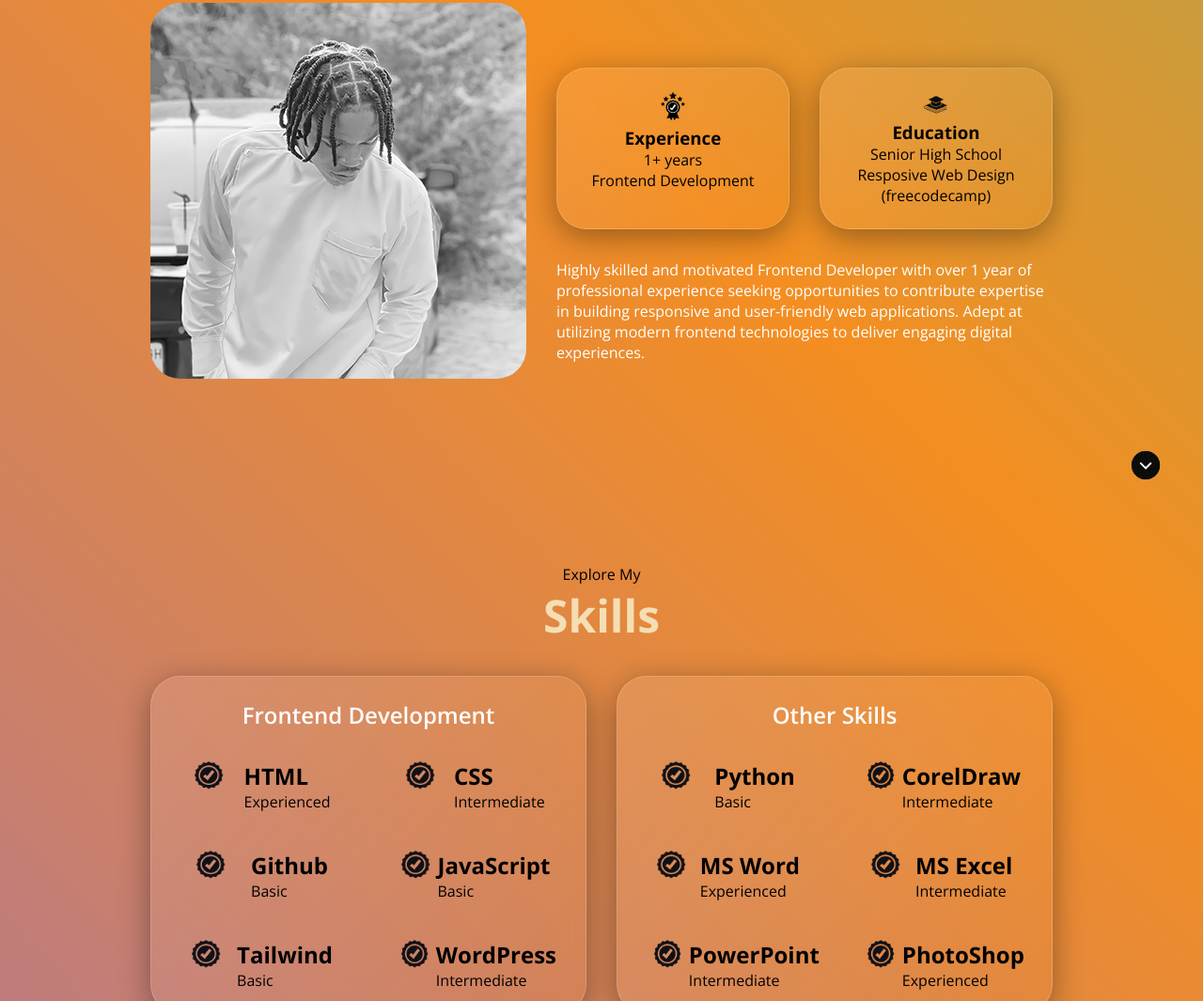
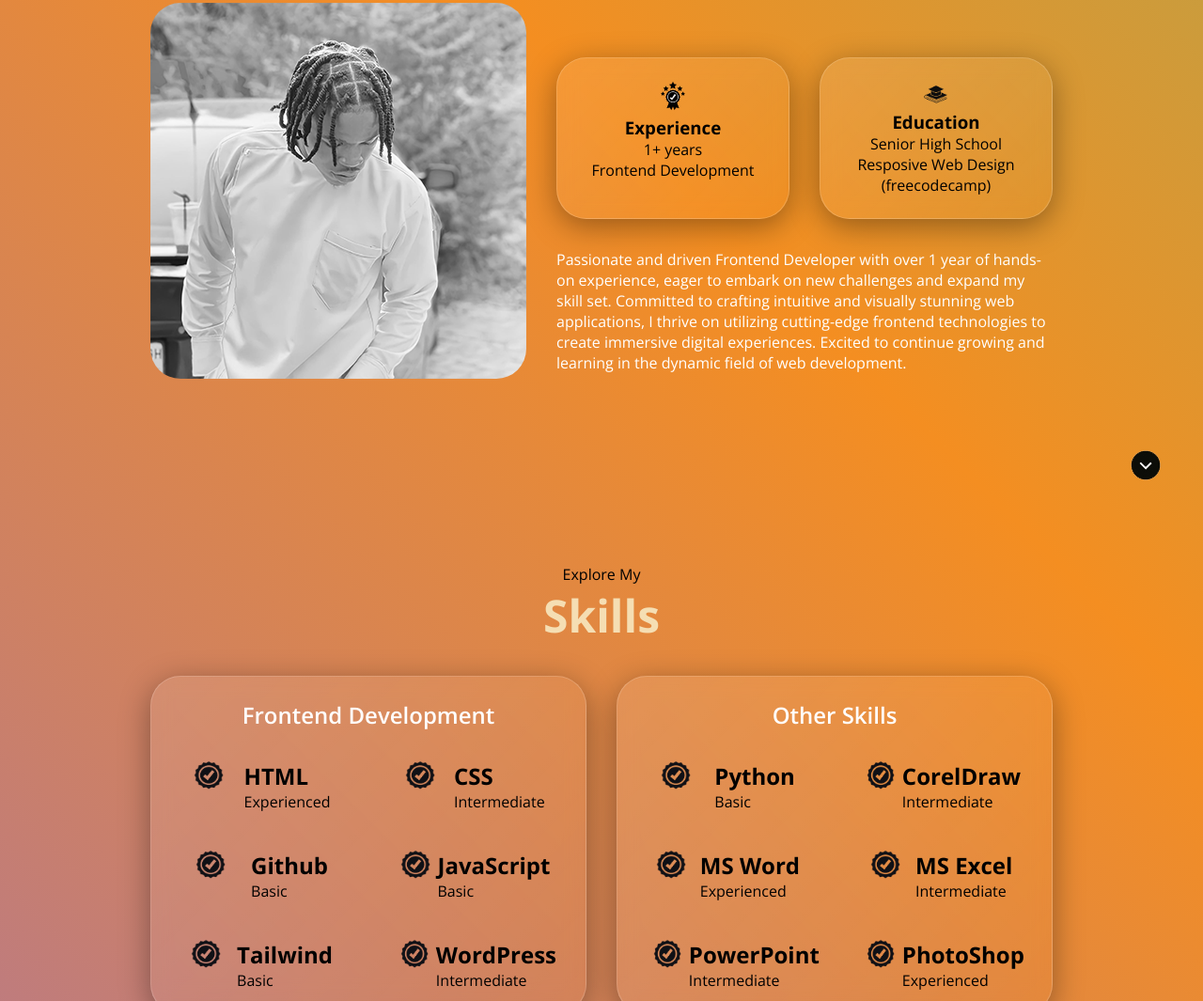
Before and after one commit to god-of-thunder2023/My-Personal-Portfolio-HTML-CSS-JS, a plain HTML site: page index.html in a window 1280 px wide. Shown: the part 976-2041 px from the top of the page at 94% size. Drawn offline with nearby package versions, Linux system fonts and the light colour scheme.

```diff
--- a/index.html
+++ b/index.html
@@ -79,7 +79,7 @@
                     </div>
                 </div>
                 <div class="text-container">
-                    <p class="text">Highly skilled and motivated Frontend Developer with over 1 year of professional experience seeking opportunities to contribute expertise in building responsive and user-friendly web applications. Adept at utilizing modern frontend technologies to deliver engaging digital experiences.</p>
+                    <p class="text">Passionate and driven Frontend Developer with over 1 year of hands-on experience, eager to embark on new challenges and expand my skill set. Committed to crafting intuitive and visually stunning web applications, I thrive on utilizing cutting-edge frontend technologies to create immersive digital experiences. Excited to continue growing and learning in the dynamic field of web development.</p>
                 </div>
             </div>
         </div>
```
Also changed, not shown: 1 other file.
